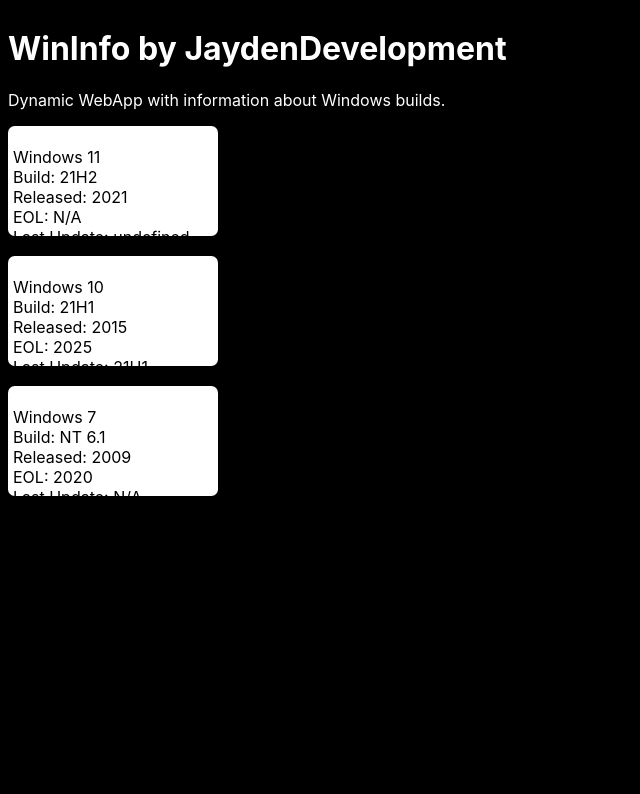
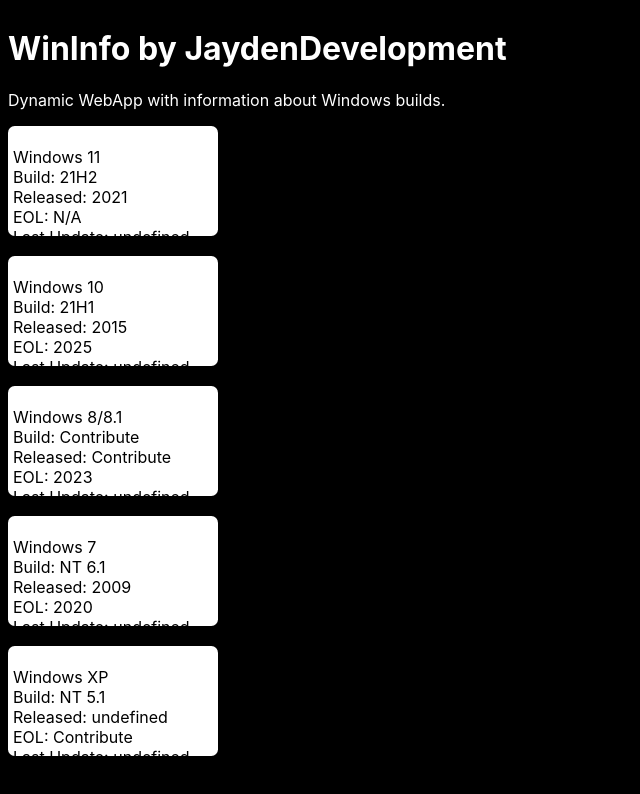
Before and after one commit to sven204/wininfosvelte, a Svelte app: page / in a window 1280 px wide. Shown: the top 794 px of the page, without its empty margins (0-640 px from the left). Built offline with nearby package versions, Linux system fonts and the light colour scheme.

Commit message:
Update data.js

```diff
--- a/src/data.js
+++ b/src/data.js
@@ -9,18 +9,29 @@
 		{
 			"name": "Windows 10",
 			"build": "21H1",
-			"last": "21H1",
 			"codename": "Redstone",
 			"rel": "2015",
 			"eol": "2025"
 		},
 		{
+			"name": "Windows 8/8.1",
+			"build": "Contribute",
+			"codename": "Blue",
+			"rel": "Contribute",
+			"eol": "2023"
+		},
+		{
 			"name": "Windows 7",
 			"build": "NT 6.1",
-			"last": "N/A",
 			"codename": "Blackcomb",
 			"rel": "2009",
 			"eol": "2020"
 		},
+		{
+			"name": "Windows XP",
+			"build": "NT 5.1",
+			"codname": "Whistler",
+			"eol": "Contribute"
+		}
 	]
 export default windowslist;
```
